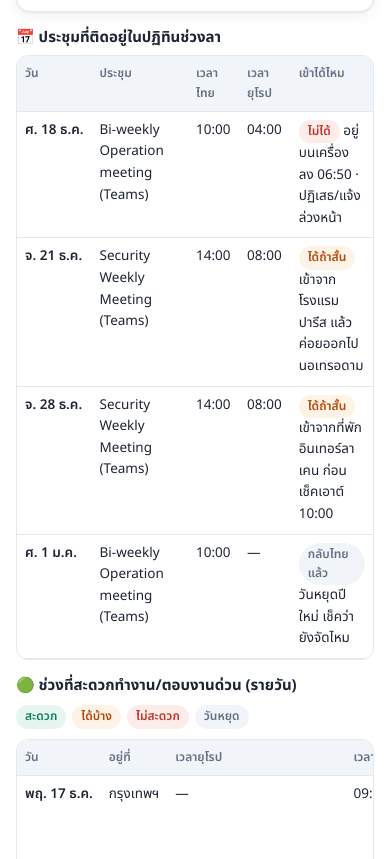
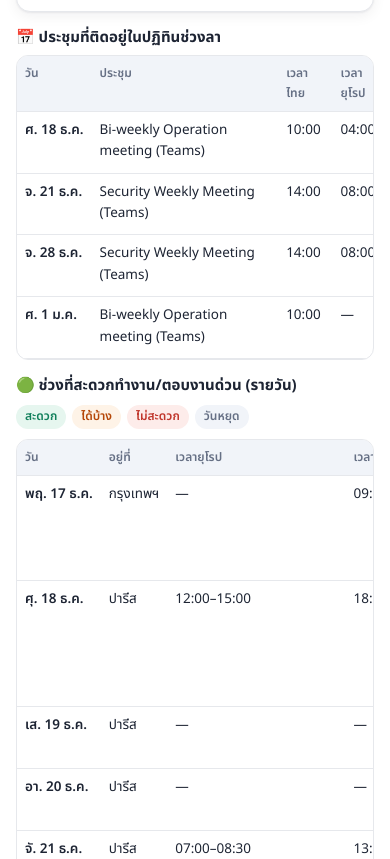
Before and after one commit to koadjaman/europe-trip-2026, a plain HTML site: page itinerary/index.html in a window 390 px wide. Shown: the part 3187-4046 px from the top of the page. Drawn offline with nearby package versions, Linux system fonts and the light colour scheme.

Commit message:
Itinerary: horizontal scroll for tables on phones
Co-Authored-By: Claude Opus 5.5 <noreply@anthropic.com>

```diff
--- a/itinerary/index.html
+++ b/itinerary/index.html
@@ -94,6 +94,7 @@ th,td{text-align:left;padding:8px 8px;border-bottom:1px solid var(--line);vertic
 th{font-size:12px;color:var(--muted);font-weight:600;background:var(--soft);position:sticky;top:0}
 .tw{overflow-x:auto;border:1px solid var(--line);border-radius:12px}
 .tw table td:first-child{white-space:nowrap;font-weight:600}
+.tw table{min-width:600px}
 .tz{font-variant-numeric:tabular-nums;white-space:nowrap}
 .legend{display:flex;flex-wrap:wrap;gap:6px;margin:10px 0}
 /* itinerary */
```
